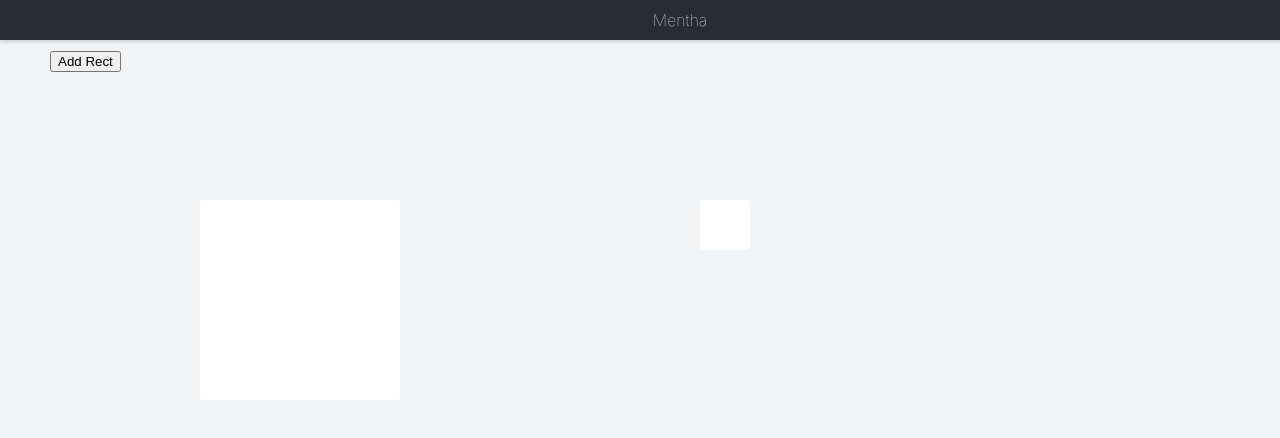
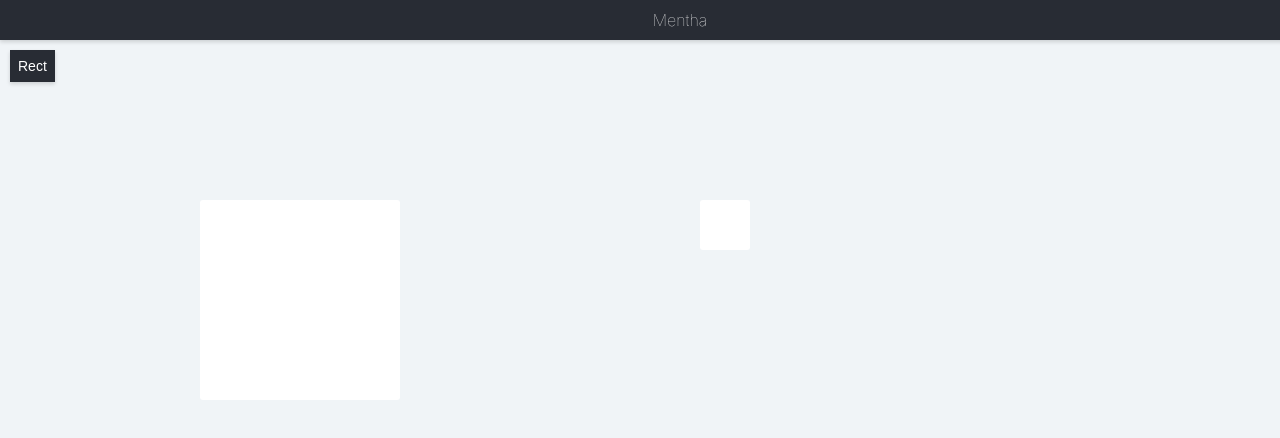
Before and after one commit to axelhzf/mentha, a React (Create React App) app: page / in a window 1280 px wide. Shown: the top 438 px of the page. Built offline with nearby package versions, Linux system fonts and the light colour scheme.

Commit message:
Add minimal toolbar style

```diff
--- a/src/Toolbar.tsx
+++ b/src/Toolbar.tsx
@@ -10,7 +10,7 @@ export function Toolbar(props: Props) {
   return (
     <ToolbarContainer>
       <ToolbarButton onClick={() => props.dispatch({ type: 'add-rect' })}>
-        Add Rect
+        Rect
       </ToolbarButton>
     </ToolbarContainer>
   );
@@ -19,7 +19,17 @@ export function Toolbar(props: Props) {
 const ToolbarContainer = styled.div`
   position: absolute;
   top: 50px;
-  left: 50px;
+  left: 10px;
+  background: #282c34;
+  color: white;
+  box-shadow: 0 2px 4px rgba(0, 0, 0, 0.15);
 `;
 
-const ToolbarButton = styled.button``;
+const ToolbarButton = styled.button`
+  background: none;
+  border: none;
+  color: white;
+  font-size: 14px;
+  padding: 8px;
+  cursor: pointer;
+`;
```
